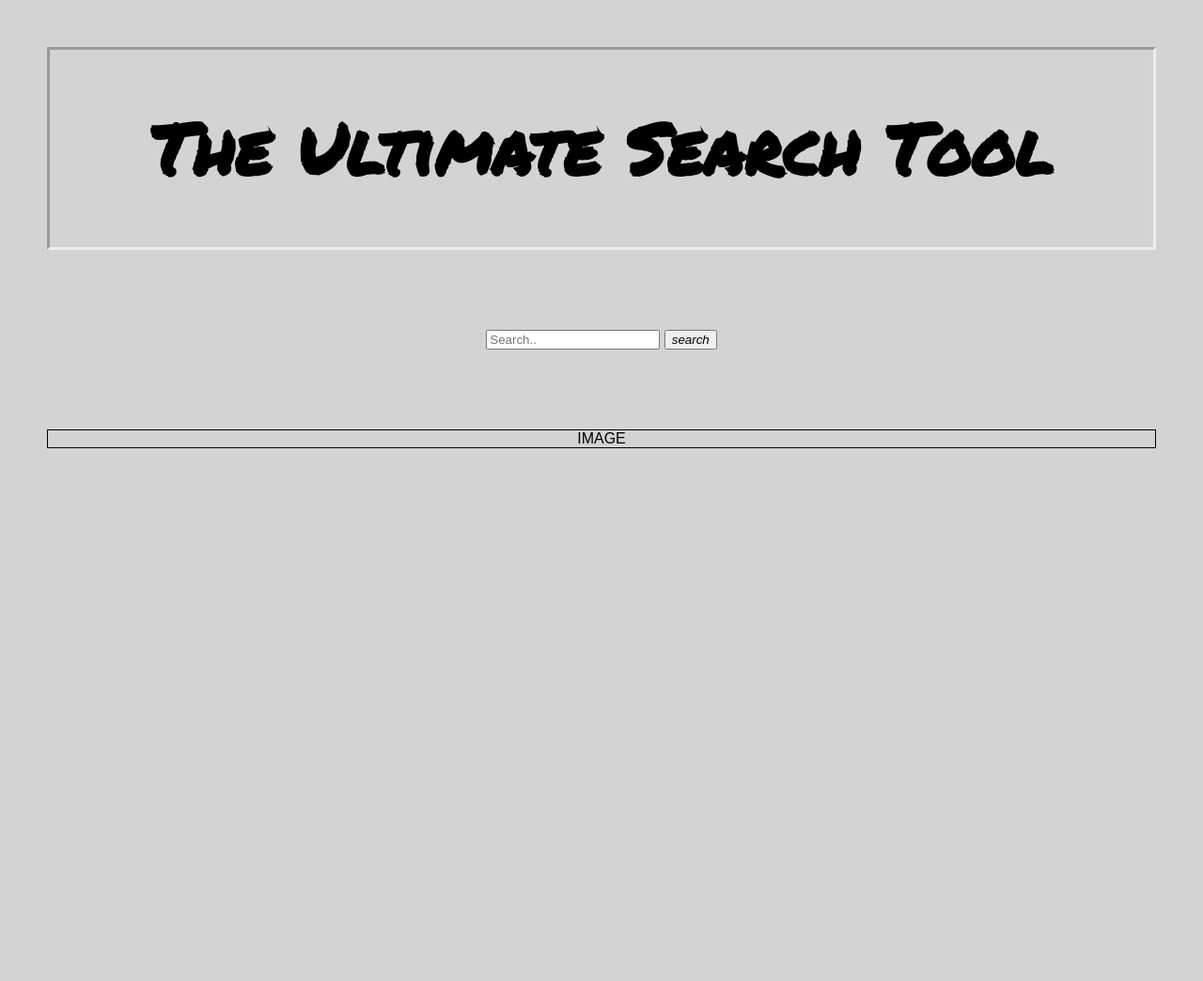
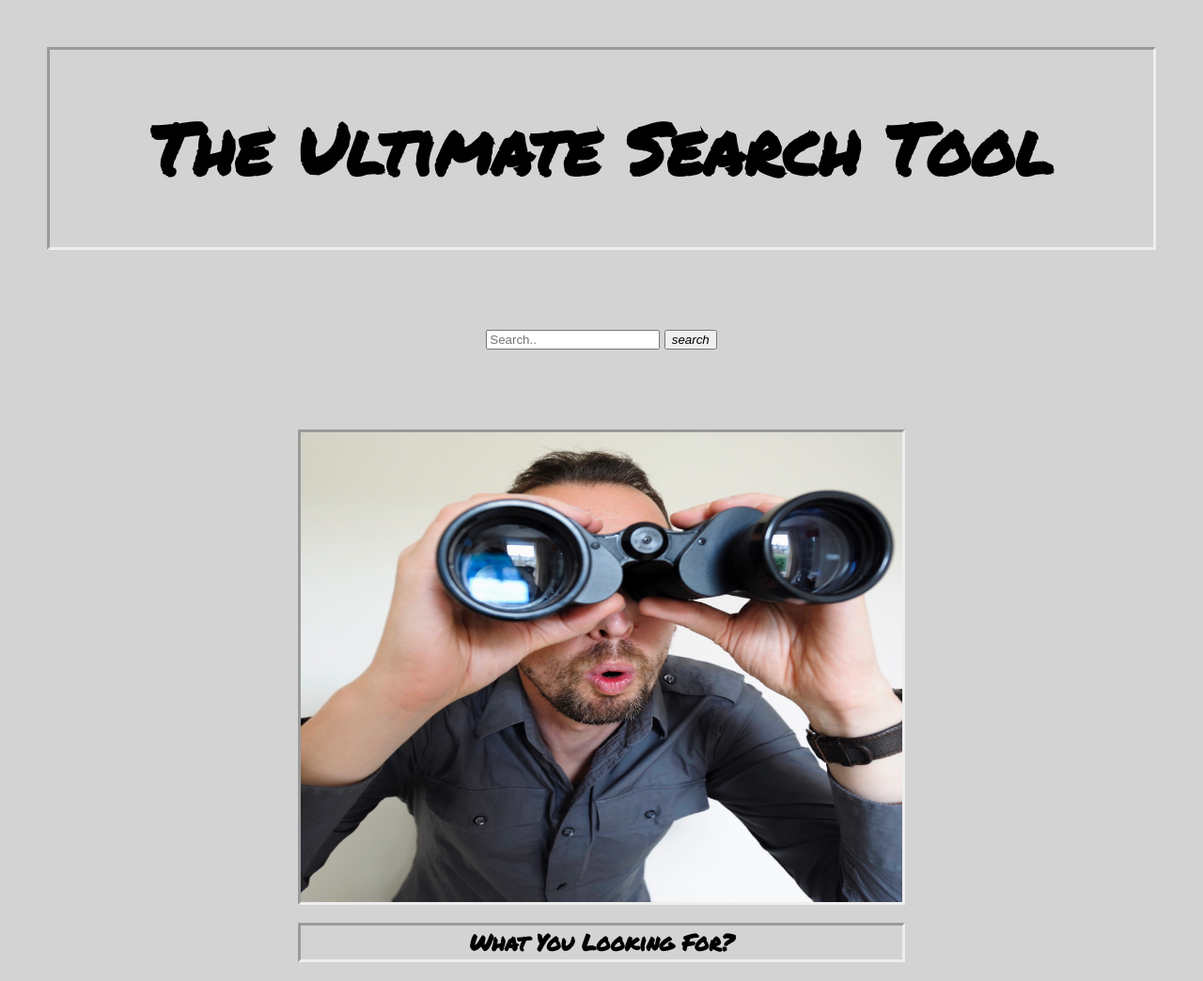
Before and after one commit to sannedy30/project2, a plain HTML site: page index.html in a window 1280 px wide. Shown: the whole page at 94% size. Before the commit the page ends 800 px from the top, so only its background shows below. Drawn offline with Linux system fonts and the light colour scheme.

Commit message:
added image to page and centered things

```diff
--- a/index.html
+++ b/index.html
@@ -16,7 +16,6 @@
         <h1>The Ultimate Search Tool</h1>
       </div>
 
-
     <div class="search-container">
       <form action="/action_page.php">
         <input type="text" placeholder="Search.." name="search">
@@ -25,9 +24,9 @@
       </form>
     </div>
 
-    <div class="image">
-      IMAGE
-
+    <div class="container2">
+      <img src="images/binoculars.jpg" alt="man with binoculars" width="500px" height="500px" class="center">
+      <h2 class="center">What You Looking For?</h2>
     </div>
   </div>
 
--- a/style.css
+++ b/style.css
@@ -18,10 +18,19 @@ h1 {
 
 }
 .image {
+  border-style: inset;
+  border-width: thin;
+  margin: auto;
+
+}
+.center {
+  display: block;
+  margin-left: auto;
+  margin-right: auto;
+  width: 50%;
+  border-style: inset;
   text-align: center;
-  border-style: solid;
-  border-width: thin;
-  margin: 50px;;
+  font-family: Permanent Marker;
 }
 .Title {
   border-style: inset;
```
Also changed, not shown: images/binoculars.jpg (added). Lines whose indentation alone changed are shown as unchanged.
